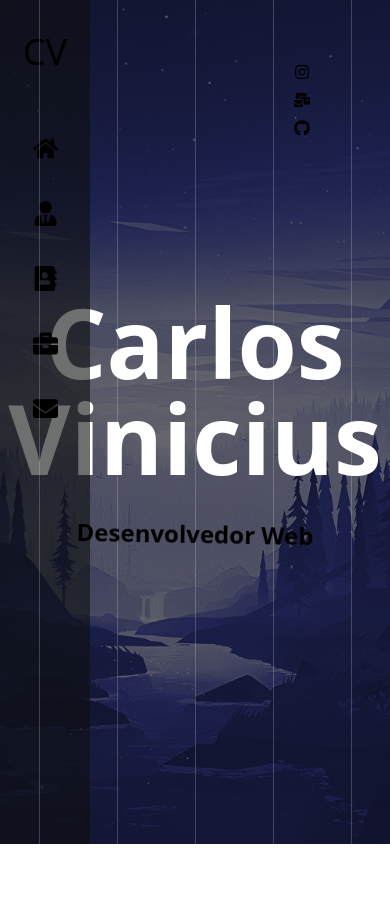
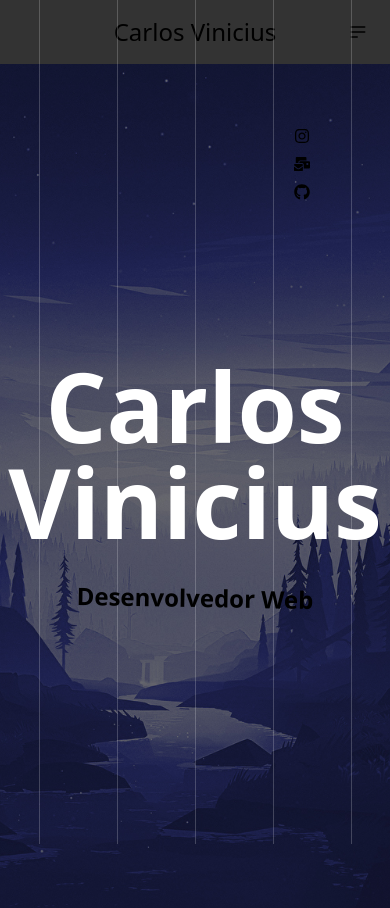
Before and after one commit to viniciusgdr/portfolio, a Next.js app: page / in a window 390 px wide. Before the commit the page ends 844 px from the top, so only its background shows below. Built offline with nearby package versions, Linux system fonts and the light colour scheme.

Commit message:
chore: add menu option view on mobile

```diff
--- a/pages/index.tsx
+++ b/pages/index.tsx
@@ -1,5 +1,6 @@
 import Image from 'next/image'
 import { NextRouter, useRouter } from 'next/router'
+import { useState } from 'react'
 import { FaPlug, FaRobot, FaSitemap, FaDesktop, FaLocationArrow, FaInstagram, FaWhatsapp, FaGithub, FaAddressBook, FaUserTie, FaHome, FaEnvelope, FaBriefcase, FaMailBulk, FaMapMarkerAlt } from 'react-icons/fa'
 
 export const Index = () => {
@@ -206,8 +207,36 @@ export const getGreetings = () => {
 }
 export default function Home() {
   const router = useRouter()
+  const [showMenu, setShowMenu] = useState(false)
   return (
     <>
+      <div className="hidden max-lg:flex">
+        <div className="navbar bg-[#333333]">
+          <div className='navbar-start'>
+
+          </div>
+          <div className="navbar-center">
+            <h1 className='text-2xl'>Carlos Vinicius</h1>
+          </div>
+          <div className="navbar-end">
+            <div className="dropdown dropdown-end">
+              <label
+                tabIndex={0}
+                className="btn btn-ghost btn-circle"
+                onClick={
+                  (e) => {
+                    e.preventDefault()
+                    setShowMenu(!showMenu)
+                  }
+                }
+              >
+                <svg xmlns="http://www.w3.org/2000/svg" className="h-5 w-5" fill="none" viewBox="0 0 24 24" stroke="currentColor"><path strokeLinecap="round" strokeLinejoin="round" strokeWidth="2" d="M4 6h16M4 12h16M4 18h7" /></svg>
+              </label>
+            </div>
+          </div>
+        </div>
+      </div>
+      <div className={showMenu ? "" : "hidden" + " lg:flex"}>
         <nav className="header-main fixed w-[10%] h-screen bg-[rgba(14,15,16,.6)] top-0">
           <h2 className='pt-8 text-center text-4xl'>CV</h2>
           <div className="flex flex-col h-full pt-16">
@@ -263,6 +292,7 @@ export default function Home() {
             </div>
           </div>
         </nav>
+      </div>
       {
         router.asPath === '/#home' || router.asPath === '/' ? <Index /> :
           router.asPath === '/#about' ? <About /> :
```
Lines whose indentation alone changed are shown as unchanged.
